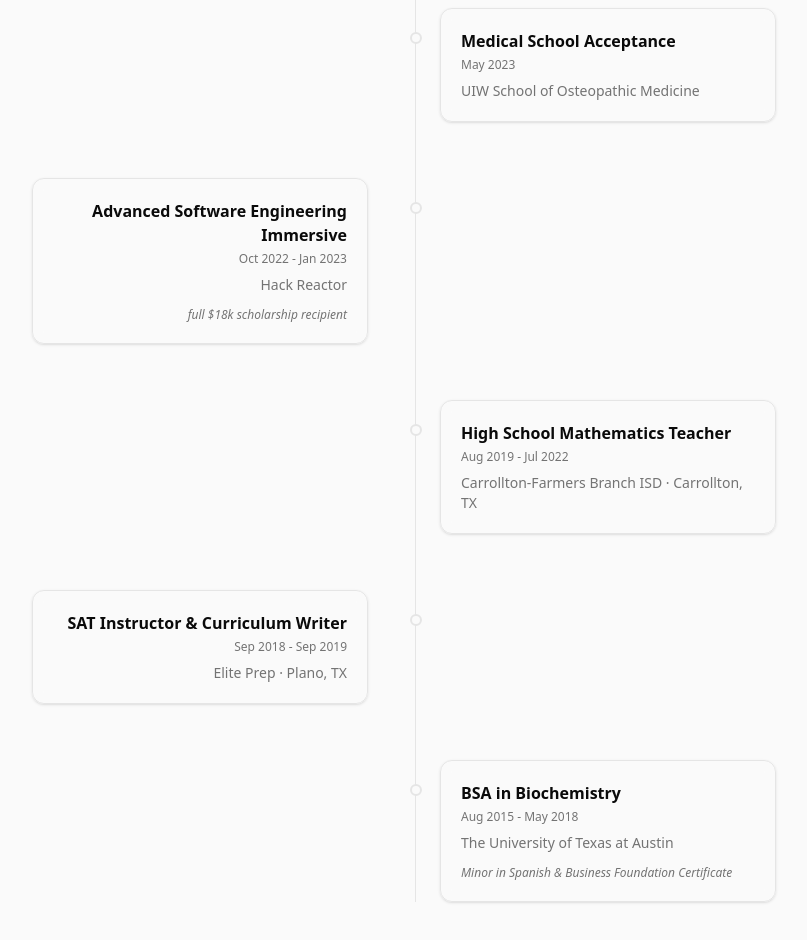
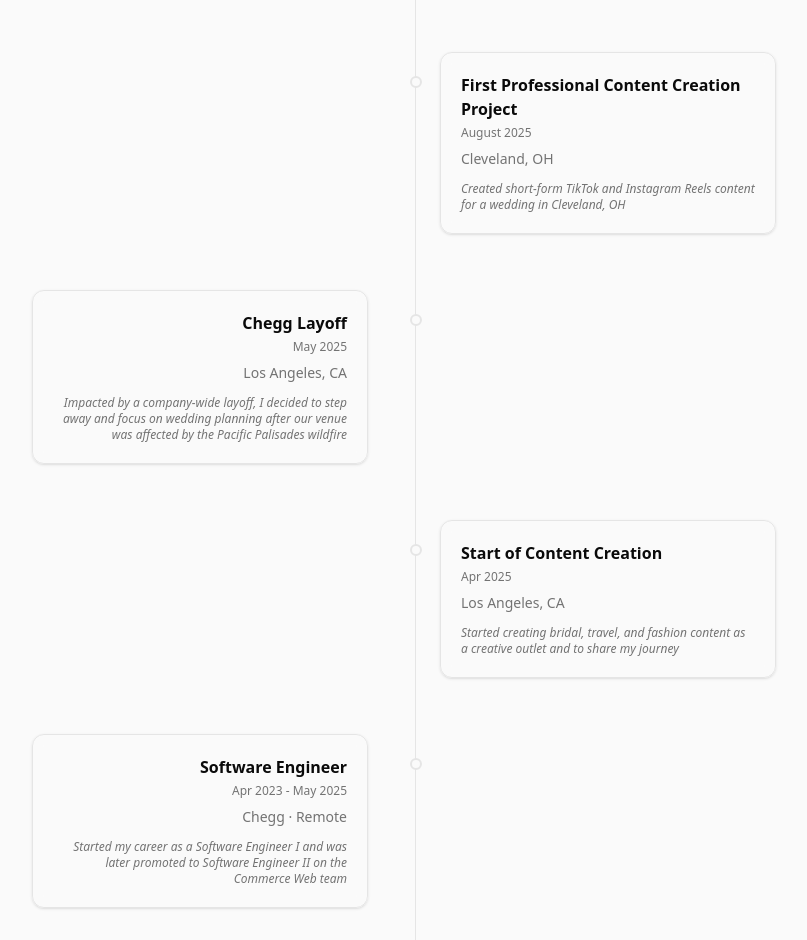
Before and after one commit to sarakimpark/my-portfolio-2.0, a Next.js app: page / in a window 1280 px wide. Shown: the part 1860-2800 px from the top of the page, without its empty margins (224-1031 px from the left). Built offline with nearby package versions, Linux system fonts and the light colour scheme.

Commit message:
add life milestone component

```diff
--- a/app/page.tsx
+++ b/app/page.tsx
@@ -1,7 +1,7 @@
 import { Hero } from "@/components/sections/Hero";
 import { About } from "@/components/sections/About";
 import { Projects } from "@/components/sections/Projects";
-import { ExperienceEducation } from "@/components/sections/ExperienceEducation";
+import { Timeline } from "@/components/sections/Timeline";
 import { Contact } from "@/components/sections/Contact";
 import { Footer } from "@/components/sections/Footer";
 import { Header } from "@/components/layout/Header";
@@ -13,7 +13,7 @@ export default function Home() {
       <main>
         <Hero />
         <About />
-        <ExperienceEducation />
+        <Timeline />
         <Projects />
         <Contact />
         <Footer />
--- a/components/sections/Experience.tsx
+++ b/components/sections/Experience.tsx
@@ -33,13 +33,11 @@ export function Experience() {
                     {item.company}
                     {item.location && ` · ${item.location}`}
                   </p>
-                  {item.description && item.description.length > 0 && (
-                    <ul className="mt-3 list-inside list-disc space-y-1 text-sm text-[var(--muted-foreground)]">
-                      {item.description.map((line, i) => (
-                        <li key={i}>{line}</li>
-                      ))}
-                    </ul>
-                  )}
+                  {item.description ? (
+                    <p className="mt-3 text-xs italic text-[var(--muted-foreground)]">
+                      {item.description}
+                    </p>
+                  ) : null}
                 </div>
               </AnimatedItem>
             ))}
--- a/components/sections/ExperienceEducation.tsx
+++ b/components/sections/Timeline.tsx
@@ -1,7 +1,7 @@
 "use client";
 
-import { experience, education } from "@/data/portfolio";
-import type { Experience as ExperienceType, Education as EducationType } from "@/types";
+import { experience, education, lifeMilestones } from "@/data/portfolio";
+import type { Experience as ExperienceType, Education as EducationType, LifeMilestone as LifeMilestoneType } from "@/types";
 import { AnimatedSection, AnimatedStagger, AnimatedItem } from "@/components/ui/AnimatedSection";
 
 const cardClass =
@@ -17,13 +17,9 @@ function ExperienceCard({ item, align }: { item: ExperienceType; align: "left" |
         {item.company}
         {item.location && ` · ${item.location}`}
       </p>
-      {item.description && item.description.length > 0 && (
-        <ul className={`mt-3 space-y-1 text-sm text-[var(--muted-foreground)] ${align === "right" ? "list-inside list-disc text-right" : "list-inside list-disc"}`}>
-          {item.description.map((line, i) => (
-            <li key={i}>{line}</li>
-          ))}
-        </ul>
-      )}
+      {item.description ? (
+        <p className="mt-3 text-xs italic text-[var(--muted-foreground)]">{item.description}</p>
+      ) : null}
     </div>
   );
 }
@@ -42,6 +38,22 @@ function EducationCard({ item, align }: { item: EducationType; align: "left" | "
   );
 }
 
+function MilestoneCard({ item, align }: { item: LifeMilestoneType; align: "left" | "right" }) {
+  const textAlign = align === "right" ? "text-right" : "text-left";
+  return (
+    <div className={`${cardClass} ${textAlign}`}>
+      <h3 className="font-display font-semibold text-[var(--foreground)]">{item.milestone}</h3>
+      <p className="mt-1 text-xs text-[var(--muted-foreground)]">{item.period}</p>
+      {item.location && (
+        <p className="mt-2 text-sm text-[var(--muted-foreground)]">{item.location}</p>
+      )}
+      {item.description ? (
+        <p className="mt-3 text-xs italic text-[var(--muted-foreground)]">{item.description}</p>
+      ) : null}
+    </div>
+  );
+}
+
 /** Parse period string to get end date for sorting (e.g. "Apr 2023 - May 2025" → May 2025) */
 function getSortDate(period: string): number {
   const endPart = period.includes(" - ") ? period.split(" - ")[1]?.trim() ?? period : period;
@@ -51,18 +63,24 @@ function getSortDate(period: string): number {
 
 type TimelineItem =
   | { type: "experience"; data: ExperienceType; sortDate: number }
-  | { type: "education"; data: EducationType; sortDate: number };
+  | { type: "education"; data: EducationType; sortDate: number }
+  | { type: "milestone"; data: LifeMilestoneType; sortDate: number };
 
 function buildTimelineSteps(): TimelineItem[] {
   const items: TimelineItem[] = [
     ...experience.map((e) => ({ type: "experience" as const, data: e, sortDate: getSortDate(e.period) })),
     ...education.map((e) => ({ type: "education" as const, data: e, sortDate: getSortDate(e.period) })),
+    ...lifeMilestones.map((m) => ({ type: "milestone" as const, data: m, sortDate: getSortDate(m.sortPeriod ?? m.period) })),
   ];
-  items.sort((a, b) => b.sortDate - a.sortDate);
+  const typeOrder = { milestone: 0, experience: 1, education: 2 };
+  items.sort((a, b) => {
+    if (b.sortDate !== a.sortDate) return b.sortDate - a.sortDate;
+    return typeOrder[a.type] - typeOrder[b.type];
+  });
   return items;
 }
 
-export function ExperienceEducation() {
+export function Timeline() {
   const steps = buildTimelineSteps();
 
   return (
@@ -109,6 +127,8 @@ export function ExperienceEducation() {
                         <div className="w-full max-w-md max-md:max-w-none max-md:[&_.text-right]:text-left max-md:[&_.flex-row-reverse]:flex-row">
                           {step.type === "experience" ? (
                             <ExperienceCard item={step.data} align="right" />
+                          ) : step.type === "milestone" ? (
+                            <MilestoneCard item={step.data} align="right" />
                           ) : (
                             <div id={isFirstEducation ? "education" : undefined}>
                               <EducationCard item={step.data} align="right" />
@@ -128,6 +148,8 @@ export function ExperienceEducation() {
                         <div className="w-full max-w-md max-md:max-w-none">
                           {step.type === "experience" ? (
                             <ExperienceCard item={step.data} align="left" />
+                          ) : step.type === "milestone" ? (
+                            <MilestoneCard item={step.data} align="left" />
                           ) : (
                             <EducationCard item={step.data} align="left" />
                           )}
--- a/data/portfolio.ts
+++ b/data/portfolio.ts
@@ -1,4 +1,4 @@
-import type { Project, Experience, Education, SocialLink } from "@/types";
+import type { Project, Experience, Education, LifeMilestone, SocialLink } from "@/types";
 
 export const siteConfig = {
   name: "Sara Park",
@@ -64,10 +64,11 @@ export const projects: Project[] = [
 export const experience: Experience[] = [
   {
     id: "1",
-    company: "Chegg, Inc.",
+    company: "Chegg",
     role: "Software Engineer",
     period: "Apr 2023 - May 2025",
     location: "Remote",
+    description: "Started my career as a Software Engineer I and was later promoted to Software Engineer II on the Commerce Web team",
   },
   {
     id: "2",
@@ -75,6 +76,7 @@ export const experience: Experience[] = [
     role: "High School Mathematics Teacher",
     period: "Aug 2019 - Jul 2022",
     location: "Carrollton, TX",
+    description: "Taught high school mathematics through the COVID-19 pandemic while preparing to apply to medical school",
   },
   {
     id: "3",
@@ -82,6 +84,7 @@ export const experience: Experience[] = [
     role: "SAT Instructor & Curriculum Writer",
     period: "Sep 2018 - Sep 2019",
     location: "Plano, TX",
+    description: "Moved back to Dallas, TX after college and worked as an SAT instructor during my pre-med gap year",
   },
 ];
 
@@ -91,20 +94,60 @@ export const education: Education[] = [
     institution: "UIW School of Osteopathic Medicine",
     degree: "Medical School Acceptance",
     period: "May 2023",
+    note: "Accepted to medical school while beginning my career in software engineering",
   },
   {
     id: "2",
     institution: "Hack Reactor",
-    degree: "Advanced Software Engineering Immersive",
+    degree: "Advanced Software Engineering",
     period: "Oct 2022 - Jan 2023",
-    note: "full $18k scholarship recipient",
+    note: "Recipient of a full $18,000 scholarship covering the entire coding bootcamp tuition",
   },
   {
     id: "3",
     institution: "The University of Texas at Austin",
     degree: "BSA in Biochemistry",
     period: "Aug 2015 - May 2018",
-    note: "Minor in Spanish & Business Foundation Certificate",
+    note: "Pre-Med Track, with a Minor in Spanish and a Business Foundation Certificate",
+  },
+];
+
+export const lifeMilestones: LifeMilestone[] = [
+  {
+    id: "1",
+    milestone: "Wedding & Honeymoon",
+    period: "Oct 2025 - Nov 2025",
+    location: "Los Angeles, CA",
+    description: "Got married and honeymooned to New Zealand, Tahiti, and Bora Bora",
+  },
+  {
+    id: "2",
+    milestone: "First Professional Content Creation Project",
+    period: "August 2025",
+    location: "Cleveland, OH",
+    description: "Created short-form TikTok and Instagram Reels content for a wedding in Cleveland, OH",
+  },
+  {
+    id: "3",
+    milestone: "Chegg Layoff",
+    period: "May 2025",
+    location: "Los Angeles, CA",
+    description: "Impacted by a company-wide layoff, I decided to step away and focus on wedding planning after our venue was affected by the Pacific Palisades wildfire",
+  },
+  {
+    id: "4",
+    milestone: "Start of Content Creation",
+    period: "Apr 2025",
+    sortPeriod: "May 2025",
+    location: "Los Angeles, CA",
+    description: "Started creating bridal, travel, and fashion content as a creative outlet and to share my journey",
+  },
+  {
+    id: "5",
+    milestone: "Engagement & Move to LA",
+    period: "Aug 2023",
+    location: "Los Angeles, CA",
+    description: "Got engaged and relocated to pursue new opportunities and explore the creative scene in Los Angeles",
   },
 ];
 
```
Also changed, not shown: types/index.ts (+11 -1 lines).
